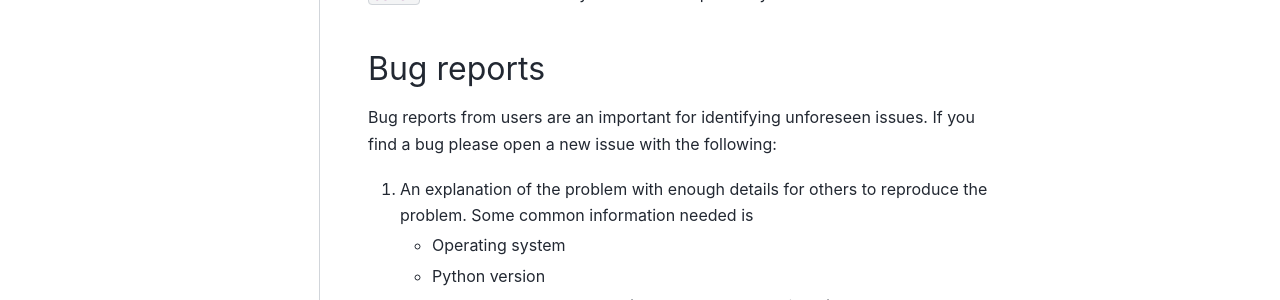
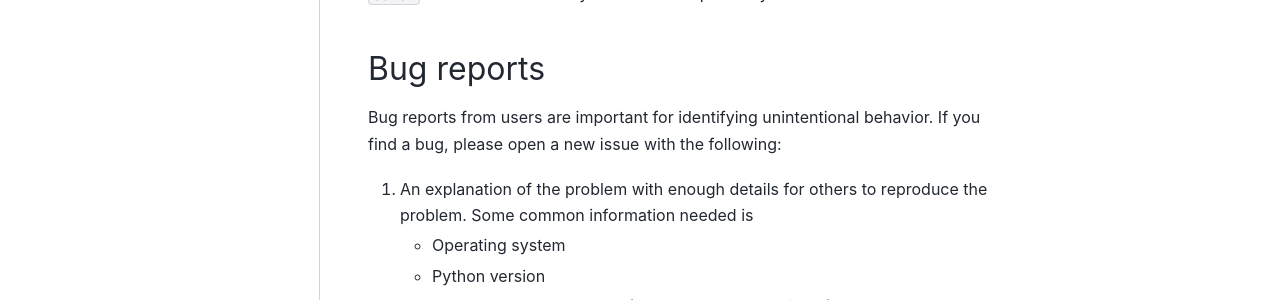
Before and after one commit to arfc/osier, a Sphinx documentation site: the page built from docs/source/contrib.md, in a window 1280 px wide and 900 px high. Shown: the part 353-653 px from the top of the window. Built offline with Sphinx 7.4.7 and the PyData theme 0.15.4, drawn with Linux system fonts in a browser that asks for light colours.

Commit message:
resolves other comments from @yardasol

```diff
--- a/docs/source/contrib.md
+++ b/docs/source/contrib.md
@@ -8,7 +8,7 @@ are labeled "Difficulty:1-Beginner" and are good first issues to tackle for new
 `osier`. You can even sort by "label" to find precisely those issues!
 
 ## Bug reports
-Bug reports from users are an important for identifying unforeseen issues. If you find a bug please
+Bug reports from users are important for identifying unintentional behavior. If you find a bug, please
 open a new issue with the following:
 1. An explanation of the problem with enough details for others to reproduce the problem. Some
 common information needed is
```
Also changed, not shown: README.md (+1 -1 lines).
